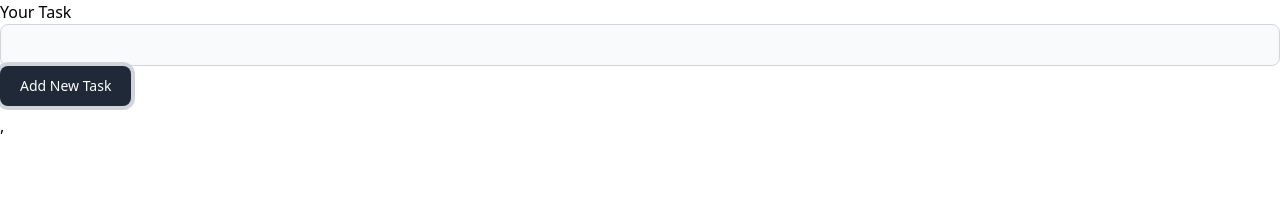
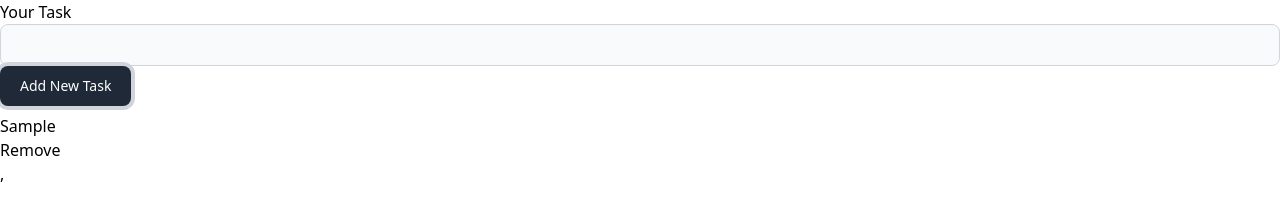
Before and after one commit to udarakalpana/redux-todo-app, a React (Vite) app: page / in a window 1280 px wide. Both pictures are taken after typing "Sample" into the empty fields and a click on the button "Add New Task". Shown: the top 212 px of the page. Built offline with nearby package versions, Linux system fonts and the light colour scheme.

Commit message:
Create UI for render already added value in app component.

```diff
--- a/src/App.jsx
+++ b/src/App.jsx
@@ -1,10 +1,11 @@
 import {useState} from "react";
 import {storeTask} from "./utlities/state/taskSlice.js";
-import {useDispatch} from "react-redux";
+import {useDispatch, useSelector} from "react-redux";
 
 const App = () => {
   const [task, setTask] = useState('')
   const dispatch = useDispatch()
+  const alreadyAddTask = useSelector((state) => state.tasks.tasks)
 
   const handleInput = (event) => {
     setTask(event.target.value)
@@ -38,6 +39,15 @@ const App = () => {
           </button>
         </div>
       </div>
+
+      <div className='m-4'>
+        {alreadyAddTask.length > 0 && alreadyAddTask.map((task) => (
+            <div key={task.id}>
+              <p className='inline'>{task.task}</p>
+              <button className='inline ml-4 border border-red-500 m-1 p-1'>Remove</button>
+            </div>
+        ))}
+      </div>
     </>
   );
 };
```
